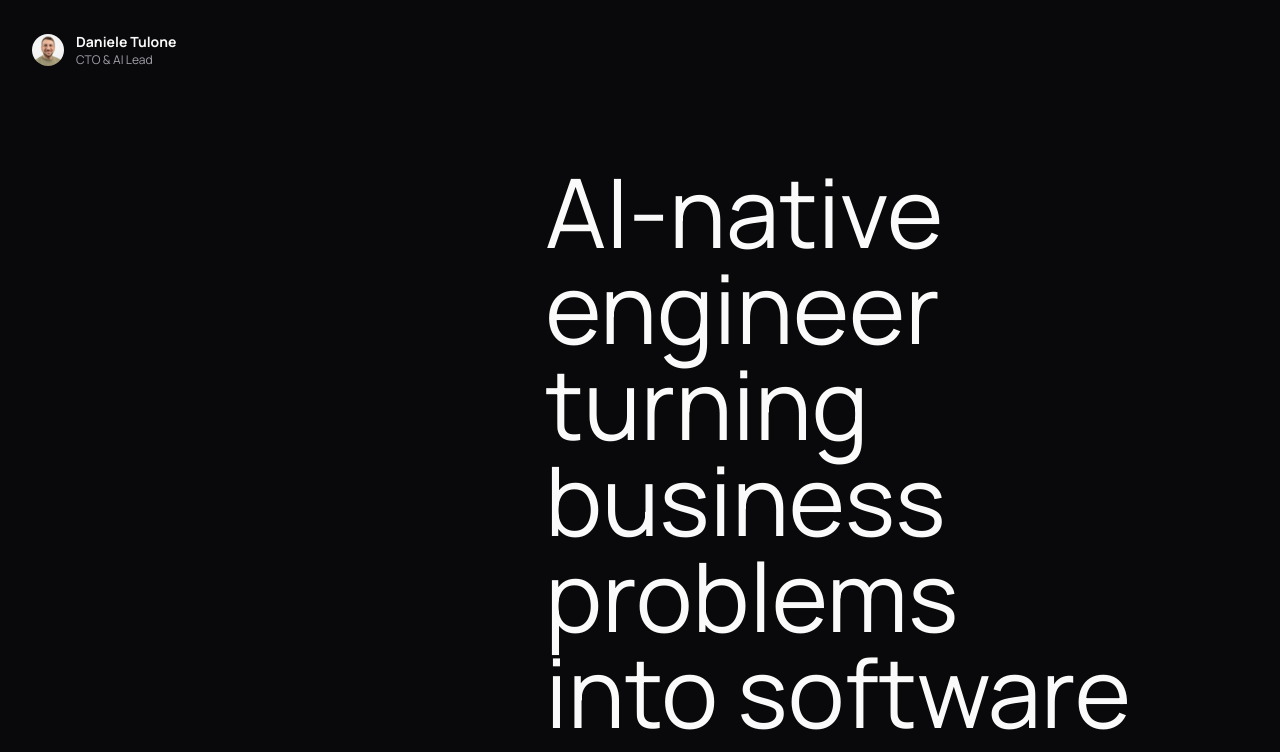
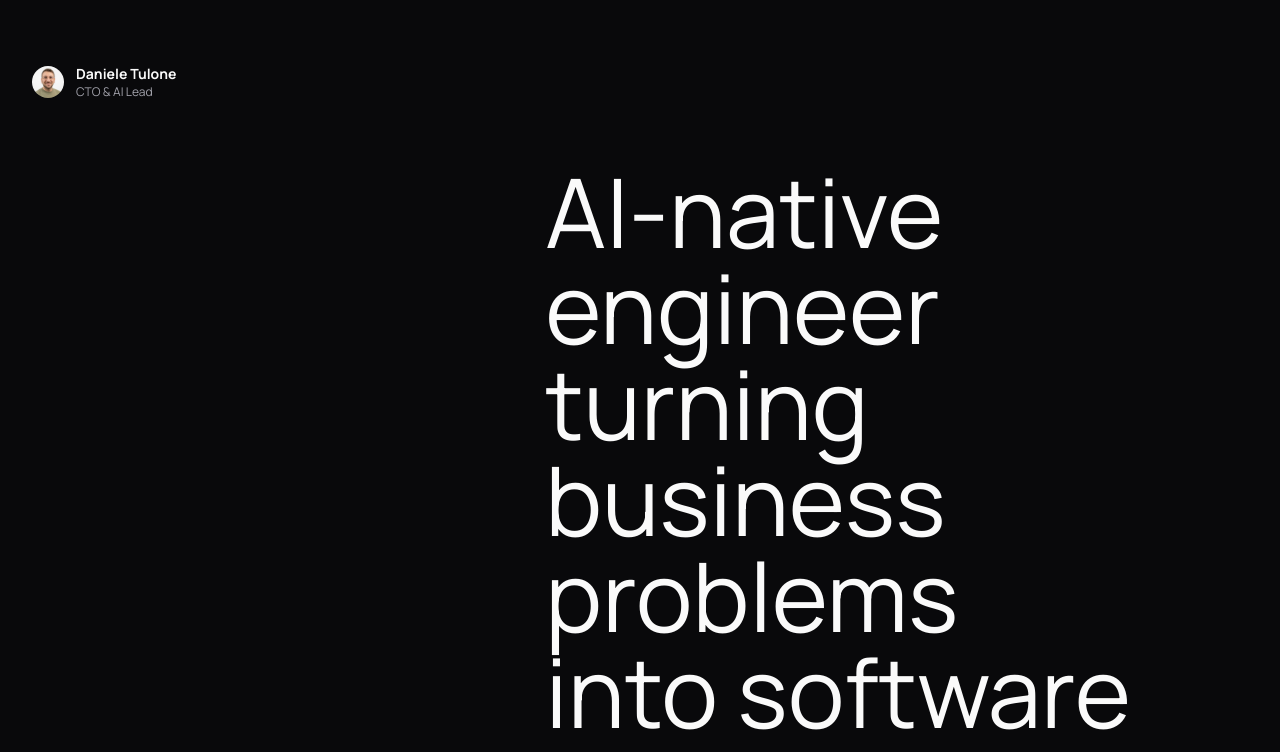
Before and after one commit to danieletulone/danieletulone, a Next.js app: page / in a window 1280 px wide. Shown: the top 752 px of the page. Built offline with nearby package versions, Linux system fonts and the light colour scheme.

Commit message:
fix: scrollable on homepage

```diff
--- a/src/app/(home)/page.tsx
+++ b/src/app/(home)/page.tsx
@@ -23,7 +23,7 @@ const jsonLd = {
 
 export default function HomePage() {
   return (
-    <div id="main" className="h-[100svh] flex flex-col p-4 sm:p-8 gap-y-8 sm:gap-y-16">
+    <div id="main" className="h-[100svh] overflow-hidden flex flex-col p-4 sm:p-8 gap-y-8 sm:gap-y-16">
       <script
         type="application/ld+json"
         dangerouslySetInnerHTML={{ __html: JSON.stringify(jsonLd) }}
```
